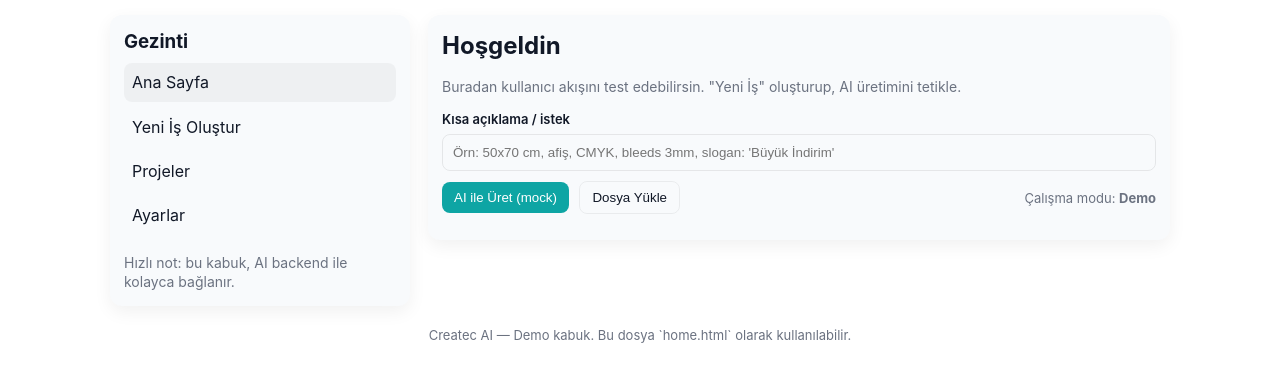
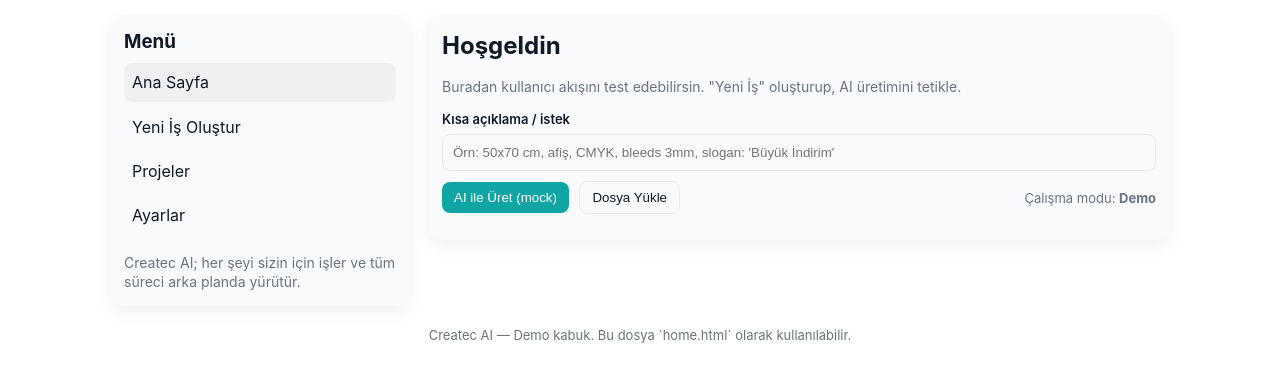
Before and after one commit to createc-ai/createc-ai, a plain HTML site: page home.html in a window 1280 px wide. Shown: the part 95-476 px from the top of the page. Drawn offline with Linux system fonts and the light colour scheme.

Commit message:
Update home.html

```diff
--- a/home.html
+++ b/home.html
@@ -85,13 +85,13 @@
 
   <main class="main" id="mainApp">
     <aside class="sidebar card" aria-label="Kenar menü">
-      <h3>Gezinti</h3>
+      <h3>Menü</h3>
       <a href="#" class="nav-item active" data-section="home">Ana Sayfa</a>
       <a href="#" class="nav-item" data-section="new">Yeni İş Oluştur</a>
       <a href="#" class="nav-item" data-section="jobs">Projeler</a>
       <a href="#" class="nav-item" data-section="settings">Ayarlar</a>
       <div style="height:12px"></div>
-      <div class="muted">Hızlı not: bu kabuk, AI backend ile kolayca bağlanır.</div>
+      <div class="muted">Createc AI; her şeyi sizin için işler ve tüm süreci arka planda yürütür.</div>
     </aside>
 
     <section class="panel">
```
